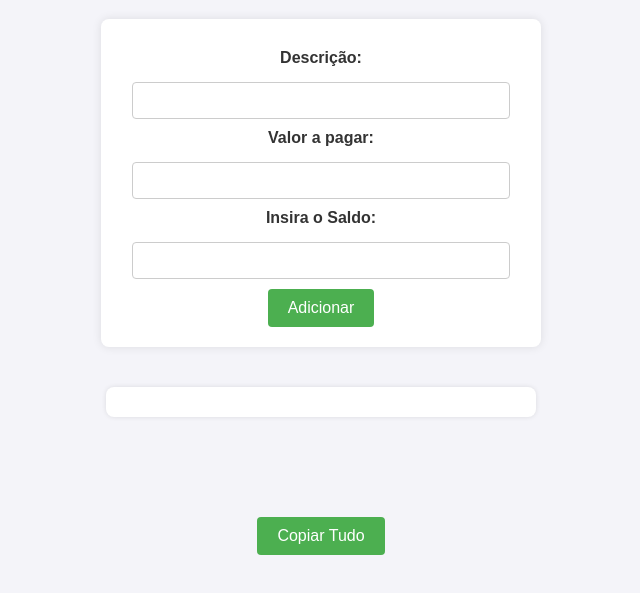
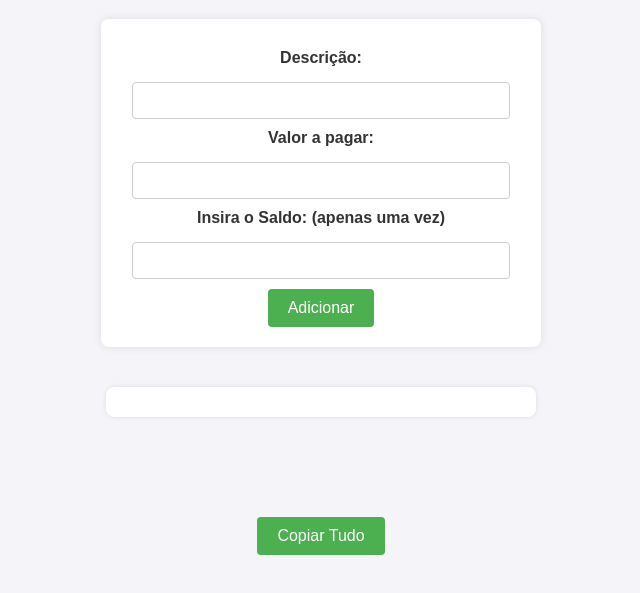
Before and after one commit to matheusfillipe-0/organiza., a plain HTML site: page index.html in a window 1280 px wide. Shown: the part 69-662 px from the top of the page, without its empty margins (319-959 px from the left). Drawn offline with Linux system fonts and the light colour scheme.

Commit message:
Update index.html

```diff
--- a/index.html
+++ b/index.html
@@ -99,7 +99,7 @@
         <input type="text" id="innome" required>
         <p>Valor a pagar:</p>
         <input type="number" id="invalor" required>
-        <p>Insira o Saldo:</p>
+        <p>Insira o Saldo: (apenas uma vez) </p>
         <input type="number" id="invt">
         <input type="submit" value="Adicionar">
     </form>
```
